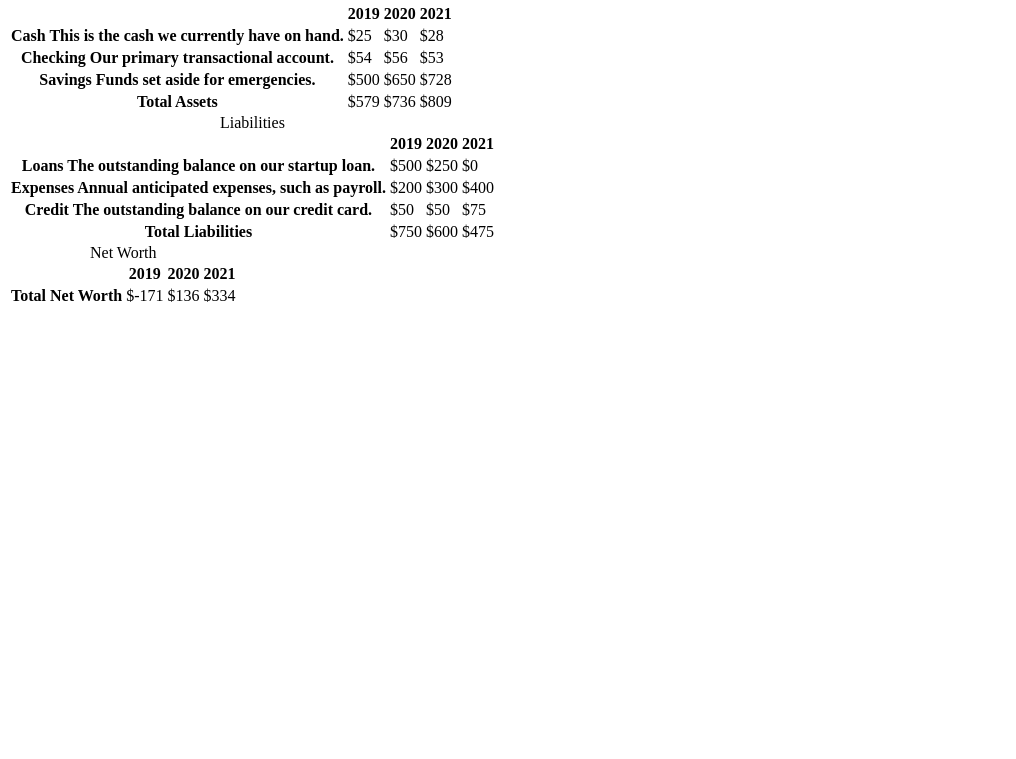
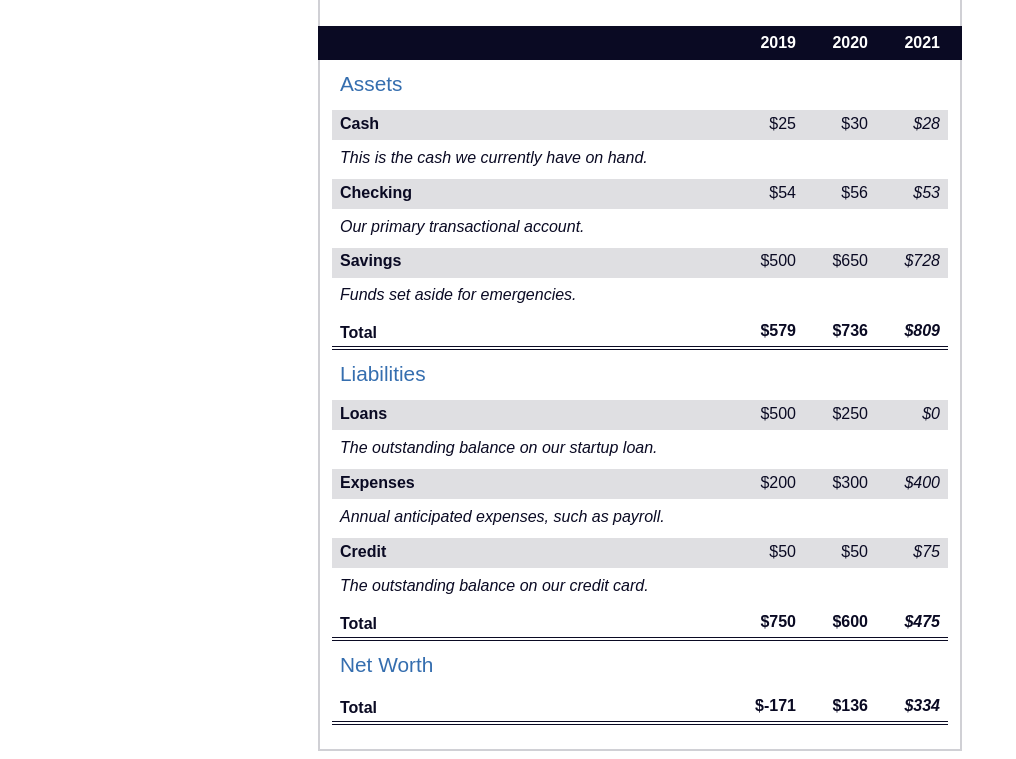
Before and after one commit to suba-muthu/balance_sheet, a plain HTML site: page index.html in a window 1280 px wide. Shown: the part 101-860 px from the top of the page, without its empty margins (0-1016 px from the left). Before the commit the page ends 800 px from the top, so only its background shows below. Drawn offline with Linux system fonts and the light colour scheme.

Commit message:
style your table

```diff
--- a/index.html
+++ b/index.html
@@ -5,6 +5,7 @@
     <meta http-equiv="X-UA-Compatible" content="IE=edge">
     <meta name="viewport" content="width=device-width, initial-scale=1.0">
     <title>Balance Sheet</title>
+    <link rel="stylesheet" href="styles.css">
 </head>
 <body>
     <main>
@@ -61,7 +62,7 @@
                             <td class="current">$728</td>
                         </tr>
                         <tr class="total">
-                            <th>Total <span>Assets</span></th>
+                            <th>Total <span class="sr-only">Assets</span></th>
                             <td>$579</td>
                             <td>$736</td>
                             <td class="current">$809</td>
--- a/styles.css
+++ b/styles.css
@@ -0,0 +1,154 @@
+html {
+    box-sizing: border-box;
+}
+
+body {
+    font-family: sans-serif;
+    color: #0a0a23;
+}
+
+span[class~="sr-only"] {
+    border: 0 !important;
+    clip: rect(1px, 1px, 1px, 1px) !important;
+    clip-path: inset(50%) !important;
+    width: 1px !important;
+    height: 1px !important;
+    overflow: hidden !important;
+    white-space: nowrap !important;
+    position: absolute !important;
+    padding: 0 !important;
+    margin: -1px !important;
+}
+
+h1 {
+    max-width: 37.25rem;
+    margin: 0 auto;
+    padding: 1.5rem 1.25rem;
+}
+
+h1 .flex {
+    display: flex;
+    flex-direction: column-reverse;
+    gap: 1rem;
+}
+
+h1 .flex span:first-of-type {
+    font-size: 0.7em;
+}
+
+h1 .flex span:last-of-type {
+    font-size: 1.2em;
+}
+
+section {
+    max-width: 40rem;
+    margin: 0 auto;
+    border: 2px solid #d0d0d5;
+}
+
+#years {
+    display: flex;
+    justify-content: flex-end;
+    top: 0;
+    position: sticky;
+    background-color: #0a0a23;
+    color: #fff;
+    margin: 0 -2px;
+    padding: 0.5rem calc(1.25rem + 2px) 0.5rem 0;
+    z-index: 999;
+}
+
+#years span[class] {
+    font-weight: bold;
+    width: 4.5rem;
+    text-align: right;
+}
+
+.table-wrap {
+    padding: 0 0.75rem 1.5rem 0.75rem;
+}
+
+/* span {
+    font-weight: normal;
+} */
+
+table {
+    border-collapse: collapse;
+    border: 0;
+    width: 100%;
+    position: relative;
+    margin-top: 3rem;
+}
+
+table caption {
+    color: #356eaf;
+    font-size: 1.3em;
+    font-weight: normal;
+    position: absolute;
+    top: -2.25rem;
+    left: 0.5rem;
+}
+
+tbody td {
+    width: 100vw;
+    min-width: 4rem;
+    max-width: 4rem;
+}
+
+tbody th {
+    width: calc(100% - 12rem);
+}
+
+tr[class="total"] {
+    border-bottom: 4px double #0a0a23;
+    font-weight: bold;
+}
+
+tr[class="total"] th {
+    text-align: left;
+    padding: 0.5rem 0 0.25rem 0.5rem;
+}
+
+tr.total td {
+    text-align: right;
+    padding: 0 0.25rem;
+}
+
+tr.total td:nth-of-type(3) {
+    padding-right: 0.5rem;
+}
+
+tr.total:hover {
+    background: #99c9ff;
+}
+
+td.current {
+    font-style: italic;
+}
+
+tr.data {
+    background-image: linear-gradient(to bottom, #dfdfe2 1.845rem, white 1.845rem);
+}
+
+tr.data th {
+    text-align: left;
+    padding: 0.3rem 0 0 0.5rem;
+}
+
+tr.data th .description {
+    display: block;
+    font-style: italic;
+    font-weight: normal;
+    padding: 1rem 0 0.75rem;
+    margin-right: -13.5rem;
+}
+
+tr.data td {
+    vertical-align: top;
+    text-align: right;
+    padding: 0.3rem 0.25rem 0 0;
+}
+
+tr.data td:last-of-type {
+    padding-right: 0.5rem;
+}
```
